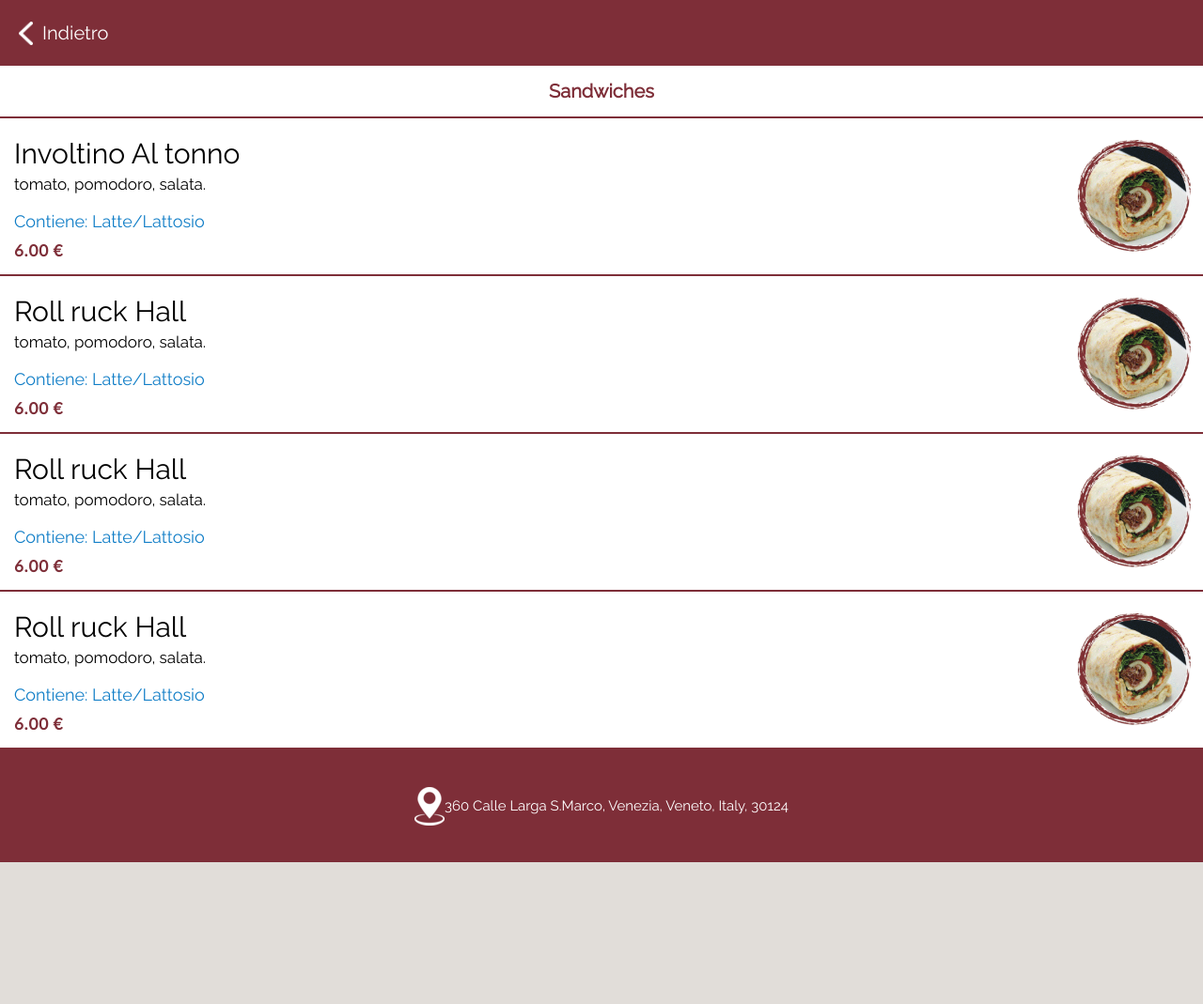
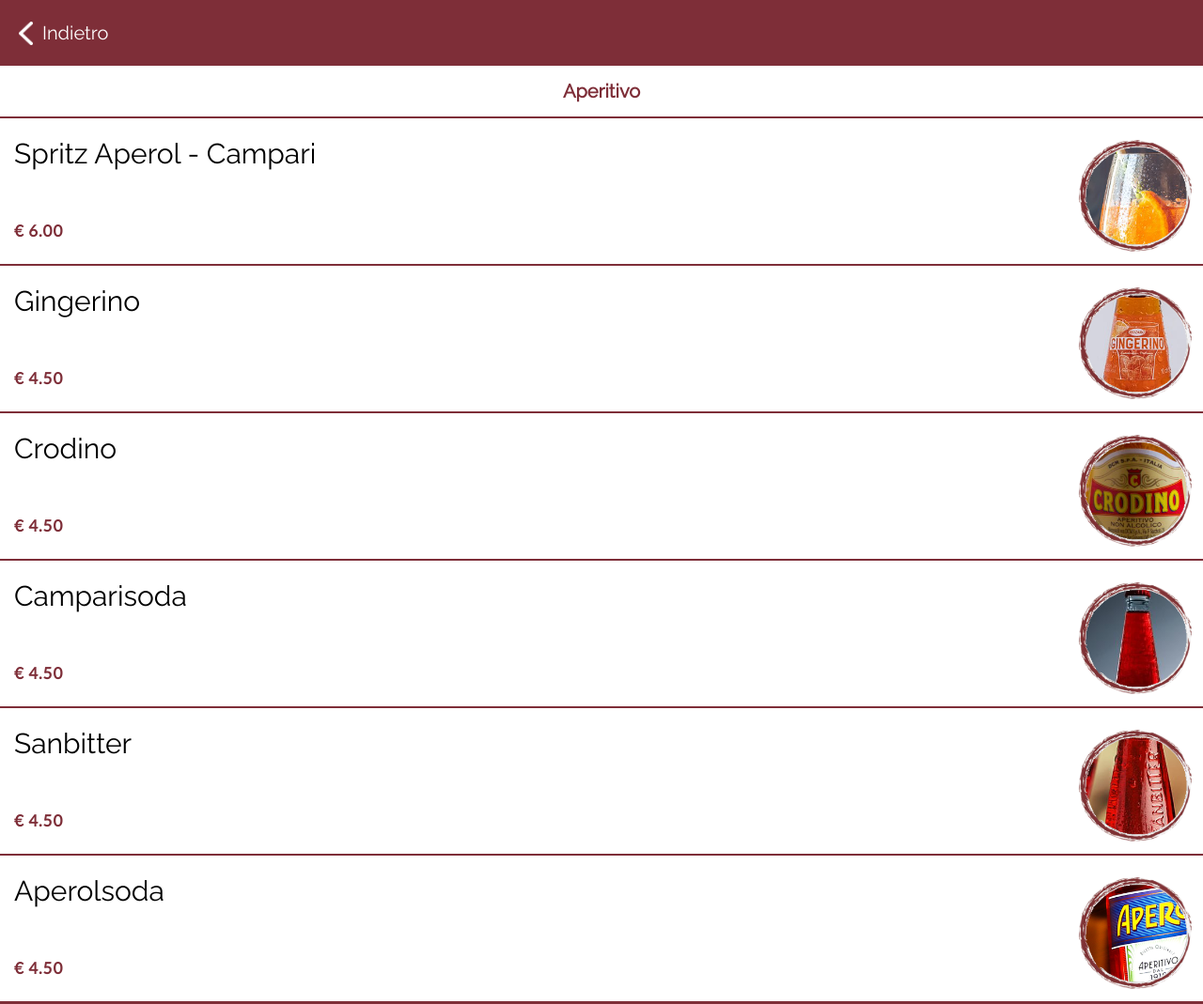
Before and after one commit to Melsen203/bar-al-campanile, a plain HTML site: page categorie/aperitivo.html in a window 1280 px wide. Shown: the top 1069 px of the page at 94% size. Before the commit the page ends 918 px from the top, so only its background shows below. Drawn offline with Linux system fonts and the light colour scheme.

Commit message:
Update 1.1

```diff
--- a/categorie/aperitivo.html
+++ b/categorie/aperitivo.html
@@ -18,76 +18,109 @@
         </div>
 
     <div id="main">
-        <h1 id="name">Sandwiches</h1>
+        <h1 id="name">Aperitivo</h1>
         <hr>
         <div class="box">
             <div class="items">
-                <p id="p-name">Involtino Al tonno</p>
+                <p id="p-name">Spritz Aperol - Campari</p>
                     <div class="description">
-                        <p>tomato, pomodoro, salata.</p>
+                        <p></p>
                         <br>
-                        <span>Contiene: Latte/Lattosio</span>
+                        <span></span>
                     </div>
                     <div class="prize">
-                        <p>6.00 €</p>
+                        <p>€ 6.00</p>
                     </div>
                 <div class="right">
-                    <img src="/Img/involtino al prosciutto crudo.png">
+                    <img src="/categorie/Images/spritz-aperol.png">
                 </div>
             </div>
         </div>
         <hr>
         <div class="box">
             <div class="items">
-                <p id="p-name">Roll ruck Hall</p>
+                <p id="p-name">Gingerino</p>
                     <div class="description">
-                        <p>tomato, pomodoro, salata.</p>
+                        <p></p>
                         <br>
-                        <span>Contiene: Latte/Lattosio</span>
+                        <span></span>
                     </div>
                     <div class="prize">
-                        <p>6.00 €</p>
+                        <p>€ 4.50</p>
                     </div>
                 <div class="right">
-                    <img src="/Img/involtino al prosciutto crudo.png">
+                    <img src="/categorie/Images/gingerino.png">
                 </div>
             </div>
         </div>
         <hr>
         <div class="box">
             <div class="items">
-                <p id="p-name">Roll ruck Hall</p>
+                <p id="p-name">Crodino</p>
                     <div class="description">
-                        <p>tomato, pomodoro, salata.</p>
+                        <p></p>
                         <br>
-                        <span>Contiene: Latte/Lattosio</span>
+                        <span></span>
                     </div>
                     <div class="prize">
-                        <p>6.00 €</p>
+                        <p>€ 4.50</p>
                     </div>
                 <div class="right">
-                    <img src="/Img/involtino al prosciutto crudo.png">
+                    <img src="/categorie/Images/crodino.png">
                 </div>
             </div>
         </div>
         <hr>
         <div class="box">
             <div class="items">
-                <p id="p-name">Roll ruck Hall</p>
+                <p id="p-name">Camparisoda</p>
                     <div class="description">
-                        <p>tomato, pomodoro, salata.</p>
+                        <p></p>
                         <br>
-                        <span>Contiene: Latte/Lattosio</span>
+                        <span></span>
                     </div>
                     <div class="prize">
-                        <p>6.00 €</p>
+                        <p>€ 4.50</p>
                     </div>
                 <div class="right">
-                    <img src="/Img/involtino al prosciutto crudo.png">
+                    <img src="/categorie/Images/sambarisoda.png">
                 </div>
             </div>
         </div>
         <hr>
+        <div class="box">
+            <div class="items">
+                <p id="p-name">Sanbitter</p>
+                    <div class="description">
+                        <p></p>
+                        <br>
+                        <span></span>
+                    </div>
+                    <div class="prize">
+                        <p>€ 4.50</p>
+                    </div>
+                <div class="right">
+                    <img src="/categorie/Images/sanbitter.png">
+                </div>
+            </div>
+        </div>
+        <hr>
+        <div class="box">
+            <div class="items">
+                <p id="p-name">Aperolsoda</p>
+                    <div class="description">
+                        <p></p>
+                        <br>
+                        <span></span>
+                    </div>
+                    <div class="prize">
+                        <p>€ 4.50</p>
+                    </div>
+                <div class="right">
+                    <img src="/categorie/Images/aperol.png">
+                </div>
+            </div>
+        </div>
 
 
 
```
Also changed, not shown: index.html (+2 -2 lines), categorie/Images/aperol.png (added), categorie/Images/crodino.png (added), categorie/Images/gingerino.png (added), categorie/Images/sambarisoda.png (added), categorie/Images/sanbitter.png (added), categorie/Images/spritz-aperol.png (added).
